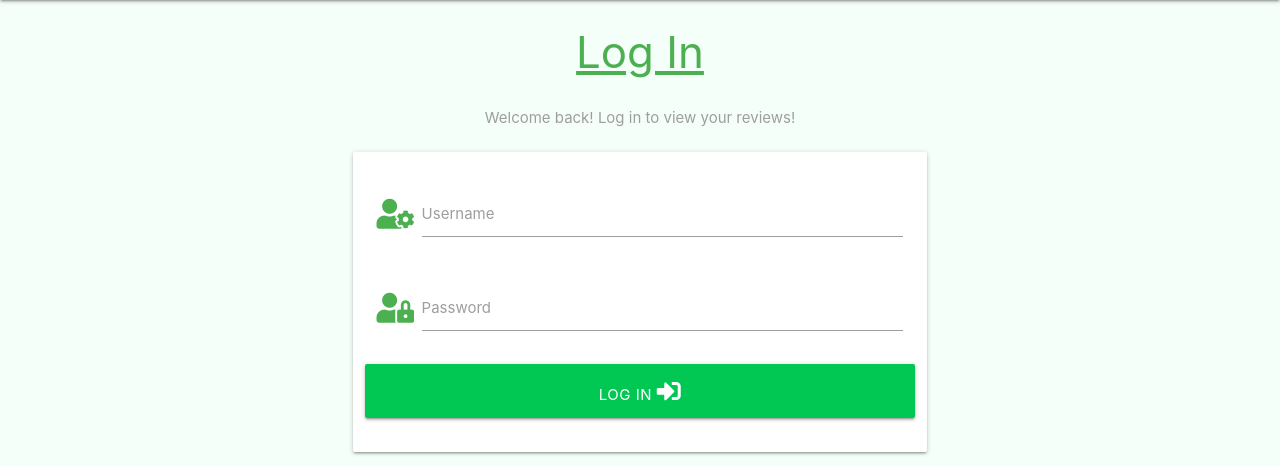
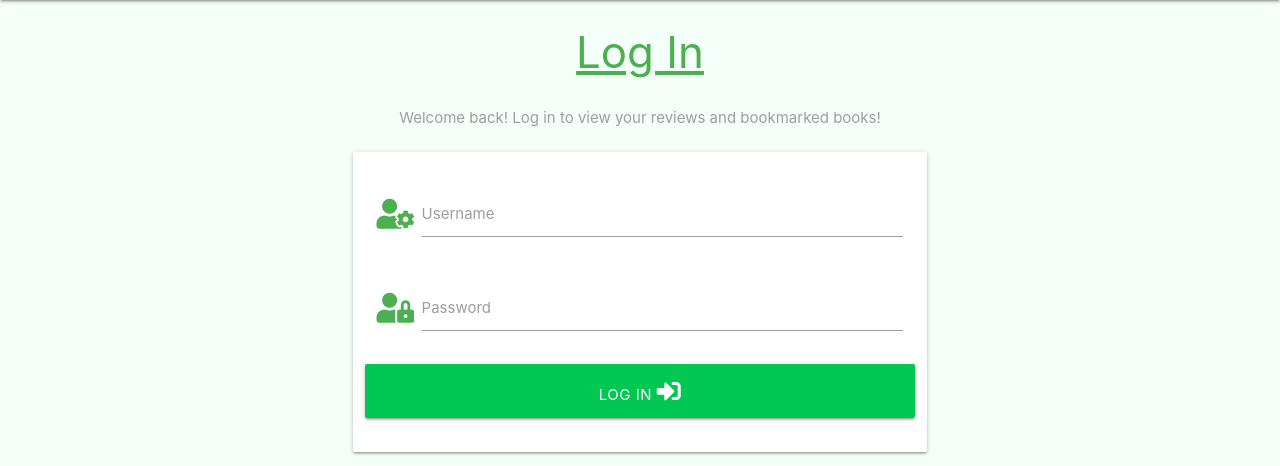
Before and after one commit to taybro23/Read-It-MS3, a Flask app: page /login in a window 1280 px wide. Shown: the part 64-530 px from the top of the page. Run offline with Flask 2, Linux system fonts and the light colour scheme; some libraries are stand-ins or nearby versions.

Commit message:
'Welcome back' text amended.

```diff
--- a/templates/login.html
+++ b/templates/login.html
@@ -5,7 +5,7 @@
     <h3 class="green-text accent-4 center-align underline">Log In</h3>
 
     <p class="center-align grey-text">
-        Welcome back! Log in to view your reviews!
+        Welcome back! Log in to view your reviews and bookmarked books!
     </p>
 
     <!-- Log In Card -->
```
